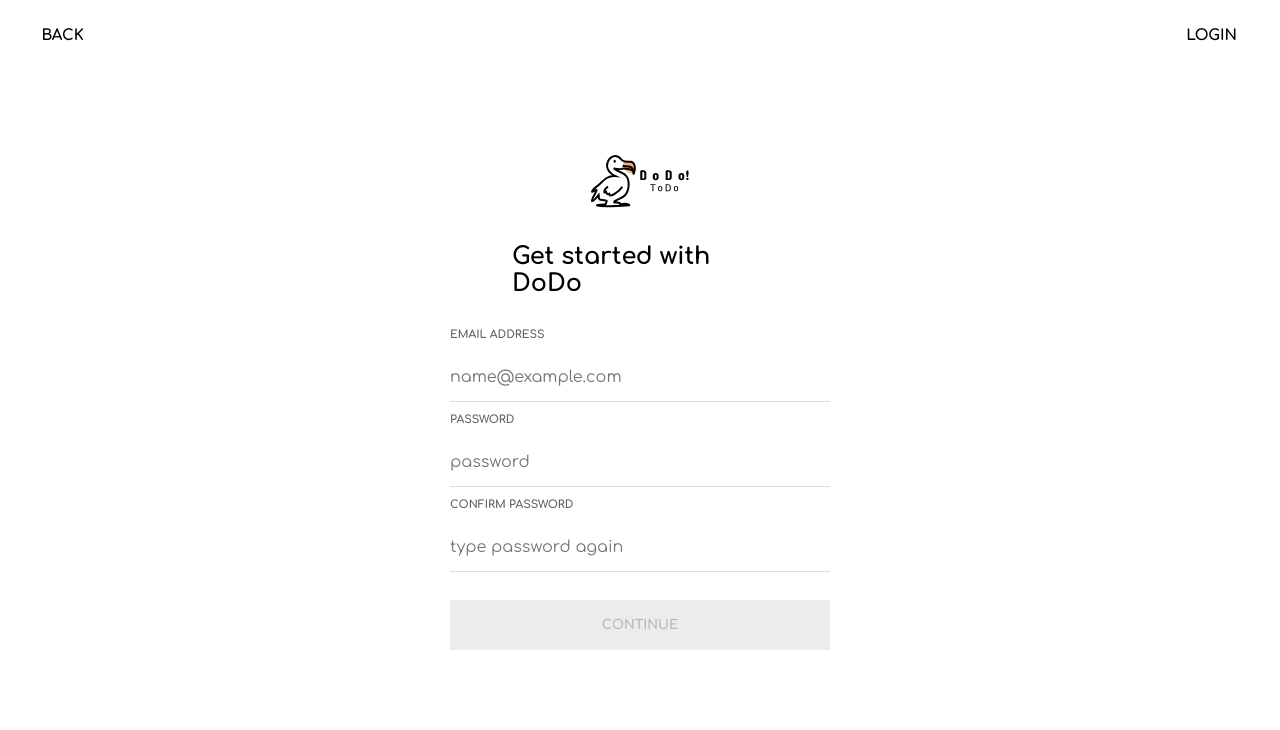
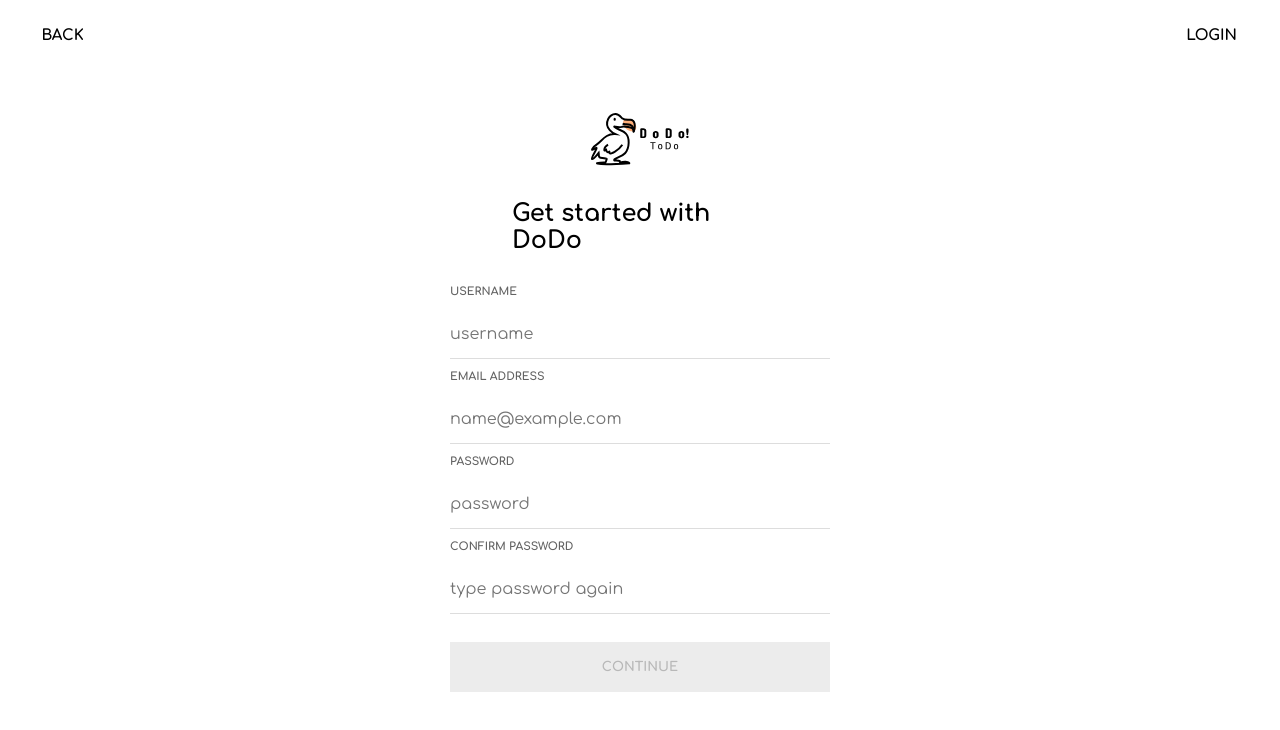
Before and after one commit to JihoonCho1/todoapp, a React (Create React App) app in the folder frontend/: page /signup in a window 1280 px wide. Shown: the top 730 px of the page. Built offline with nearby package versions, Linux system fonts and the light colour scheme; no server answers; a web font is replaced by a local one.

Commit message:
Username Input added in register page

```diff
--- a/frontend/src/Signup.js
+++ b/frontend/src/Signup.js
@@ -10,6 +10,7 @@ function Signup() {
     const navigate = useNavigate();
 
     const [coords, setCoords] = useState({ x: 0, y: 0 });
+    const [username, setUsername] = useState('');
     const [email, setEmail] = useState('');
     const [password, setPassword] = useState('');
     const [confirmPassword, setConfirmPassword] = useState('');
@@ -17,7 +18,7 @@ function Signup() {
     const [errorMessage, setErrorMessage] = useState('');
 
     // Check if email and passwords aren't empty
-    const isInputNotEmpty = email.trim() !== '' && password.trim() !== '' && confirmPassword.trim() !== '';
+    const isInputNotEmpty = username.trim() !=='' && email.trim() !== '' && password.trim() !== '' && confirmPassword.trim() !== '';
 
     // Check if email is right format
     const regex = /^[^\s@]+@[^\s@]+\.[^\s@]+$/;
@@ -42,7 +43,7 @@ function Signup() {
         if (isFormValid) {
             try {
                 const response = await axios.post('/api/auth/register', {
-                    username: email.substring(0, email.indexOf('@')),
+                    username: username,
                     email: email,
                     password: password
                 }, { withCredentials: true });
@@ -87,6 +88,11 @@ function Signup() {
                     <h2>Get started with DoDo</h2>
                     {/* Login UI code */}
 
+                    <div className="email-group">
+                        <p className="signup-text">USERNAME</p>
+                        <input type="text" id="email" required placeholder="username" className="signup-input" onChange={(e) => setUsername(e.target.value)}></input>
+                    </div>
+
                     {/* Email text + Email input box */}
                     <div className="email-group">
                         <p className="signup-text">EMAIL ADDRESS</p>
```
